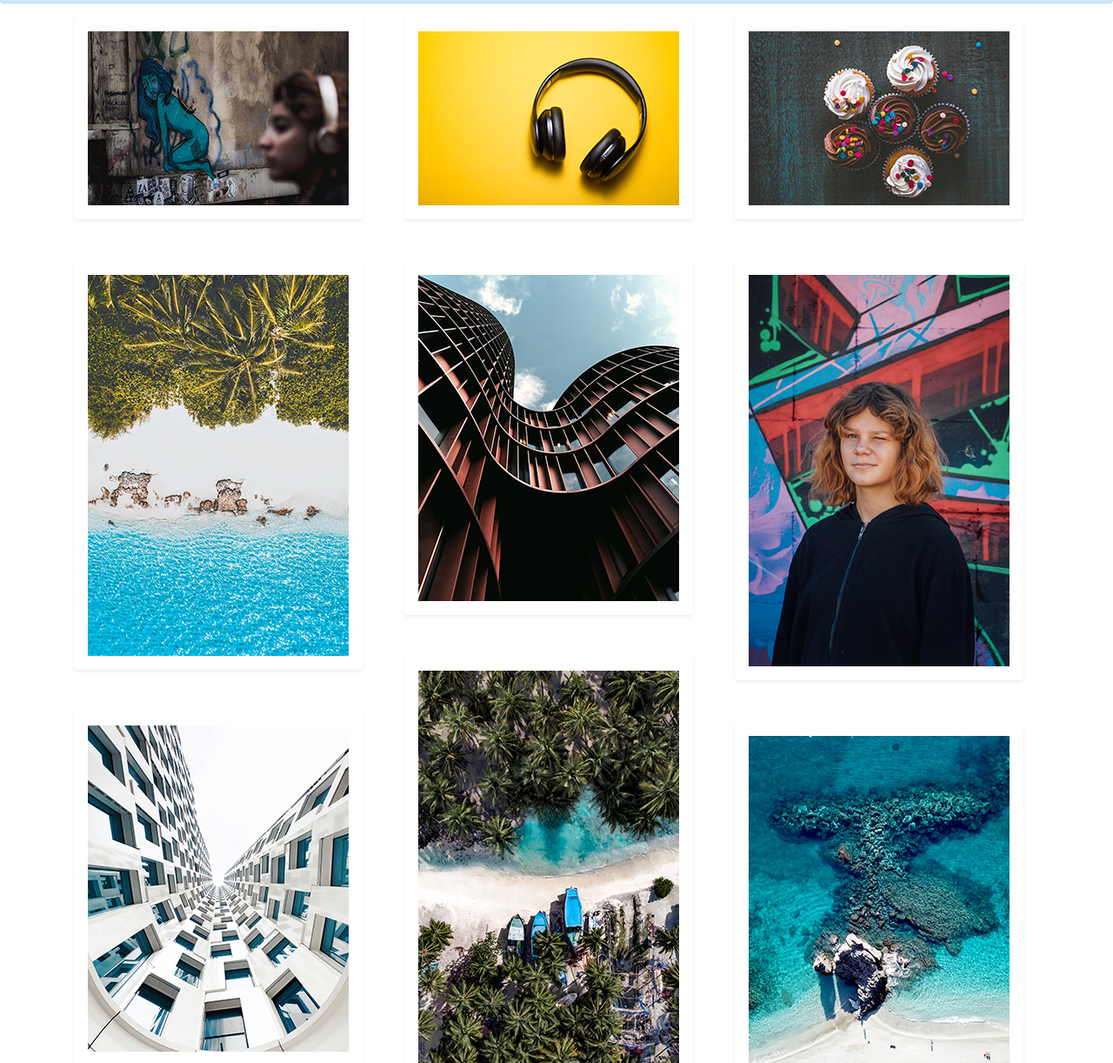
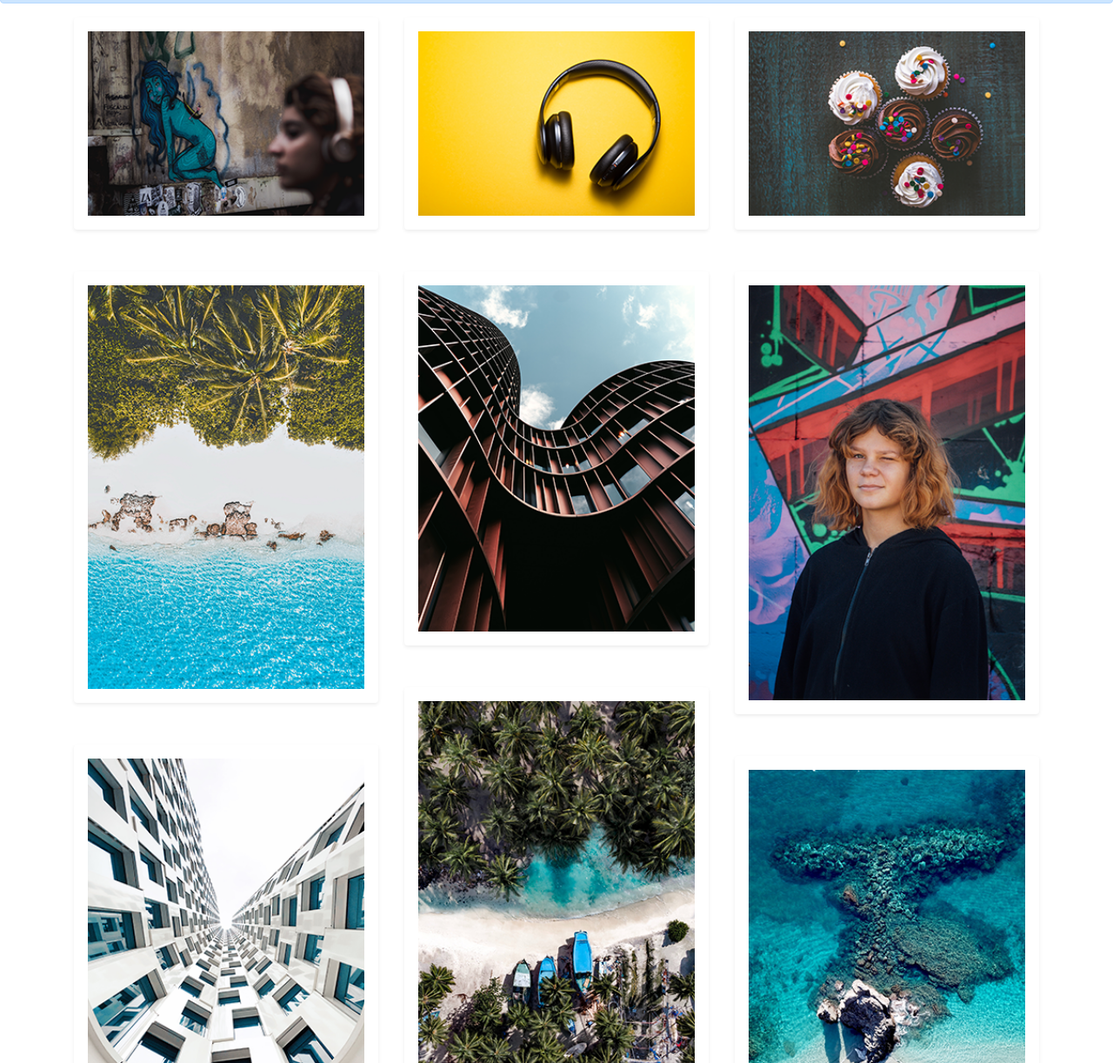
Before and after one commit to greenes13/m2-hw2-greene-savannah, a plain HTML site: page index.html in a window 1280 px wide. Shown: the part 78-1300 px from the top of the page at 87% size. Drawn offline with nearby package versions, Linux system fonts and the light colour scheme.

Commit message:
Add width utilities and update columns to create responsive grid

```diff
--- a/index.html
+++ b/index.html
@@ -22,22 +22,24 @@
 
    <div class="row">
 
-    <section class="col">
-    	<img class="shadow-sm p-3 mb-5 bg-white rounded" src="img/hw2-image3.png" alt="art" title="art">
-    	<img class="shadow-sm p-3 mb-5 bg-white rounded" src="img/hw2-image4.png" alt="beach" title="beach">
-    	<img class="shadow-sm p-3 mb-5 bg-white rounded" src="img/hw2-image1.png" alt="building" title="building">
+
+
+    <section class="col-sm-4">
+    	<img class="w-100 p-3 shadow-sm p-3 mb-5 bg-white rounded" src="img/hw2-image3.png" alt="art" title="art">
+    	<img class="w-100 p-3 shadow-sm p-3 mb-5 bg-white rounded" src="img/hw2-image4.png" alt="beach" title="beach">
+    	<img class="w-100 p-3 shadow-sm p-3 mb-5 bg-white rounded" src="img/hw2-image1.png" alt="building" title="building">
     </section>
 
-    <section class="col">
-    	<img class="shadow-sm p-3 mb-5 bg-white rounded" src="img/hw2-image6.png" alt="headphones" title="headphones">
-    	<img class="shadow-sm p-3 mb-5 bg-white rounded" src="img/hw2-image5.png" alt="building" title="building">
-    	<img class="shadow-sm p-3 mb-5 bg-white rounded" src="img/hw2-image7.png" alt="beach" title="beach">
+    <section class="col-sm-4">
+    	<img class="w-100 p-3 shadow-sm p-3 mb-5 bg-white rounded" src="img/hw2-image6.png" alt="headphones" title="headphones">
+    	<img class="w-100 p-3 shadow-sm p-3 mb-5 bg-white rounded" src="img/hw2-image5.png" alt="building" title="building">
+    	<img class="w-100 p-3 shadow-sm p-3 mb-5 bg-white rounded" src="img/hw2-image7.png" alt="beach" title="beach">
     </section>
 
-    <section  class="col">
-    	<img class="shadow-sm p-3 mb-5 bg-white rounded" src="img/hw2-image2.png" alt="cupcakes" title="cupcakes">
-    	<img class="shadow-sm p-3 mb-5 bg-white rounded" src="img/hw2-image8.png" alt="child" title="child">
-    	<img class="shadow-sm p-3 mb-5 bg-white rounded" src="img/hw2-image9.png" alt="reef" title="reef">
+    <section  class="col-sm-4">
+    	<img class="w-100 p-3 shadow-sm p-3 mb-5 bg-white rounded" src="img/hw2-image2.png" alt="cupcakes" title="cupcakes">
+    	<img class="w-100 p-3 shadow-sm p-3 mb-5 bg-white rounded" src="img/hw2-image8.png" alt="child" title="child">
+    	<img class="w-100 p-3 shadow-sm p-3 mb-5 bg-white rounded" src="img/hw2-image9.png" alt="reef" title="reef">
     </section>
 
 </div>
--- a/main.css
+++ b/main.css
@@ -7,7 +7,3 @@
 article, aside, details, figcaption, figure, footer, header, main, nav, section, summary {
     display:block;
 }
-
-header {
-	padding-bottom: 20px;
-}
```
